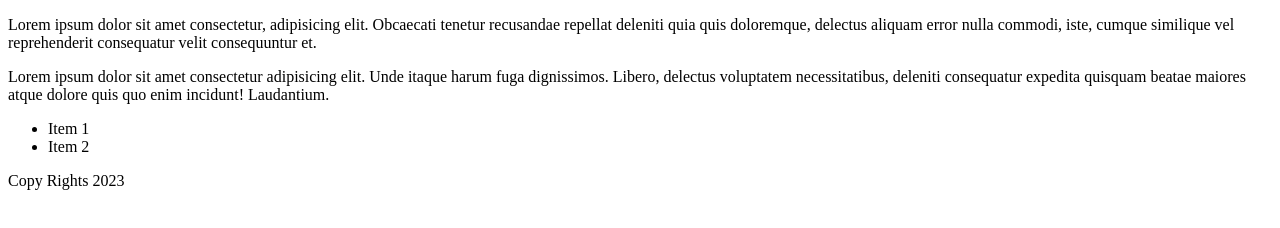
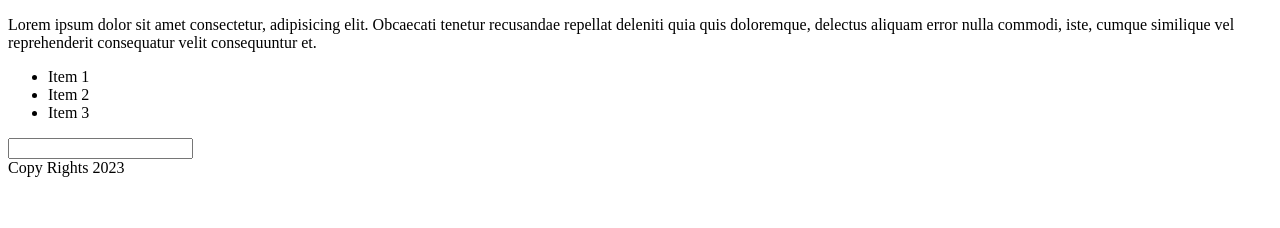
Before and after one commit to NohaEltohamy/OS44, a website: page index.html in a window 1280 px wide. Drawn offline with Linux system fonts and the light colour scheme.

Commit message:
index.htmlmodefications

```diff
--- a/index.html
+++ b/index.html
@@ -5,7 +5,6 @@
 </head>
 <body>
     <p>Lorem ipsum dolor sit amet consectetur, adipisicing elit. Obcaecati tenetur recusandae repellat deleniti quia quis doloremque, delectus aliquam error nulla commodi, iste, cumque similique vel reprehenderit consequatur velit consequuntur et.</p>
-    <p>Lorem ipsum dolor sit amet consectetur adipisicing elit. Unde itaque harum fuga dignissimos. Libero, delectus voluptatem necessitatibus, deleniti consequatur expedita quisquam beatae maiores atque dolore quis quo enim incidunt! Laudantium.</p>
     <ul>
         <li>
             Item 1
@@ -13,7 +12,13 @@
         <li>
             Item 2
         </li>
+        <li>
+            Item 3
+        </li>
     </ul>
+    <form>
+        <input type="text" name="koko" id="i1">
+    </form>
     <footer>Copy Rights 2023</footer>
 </body>
 </html>
```
